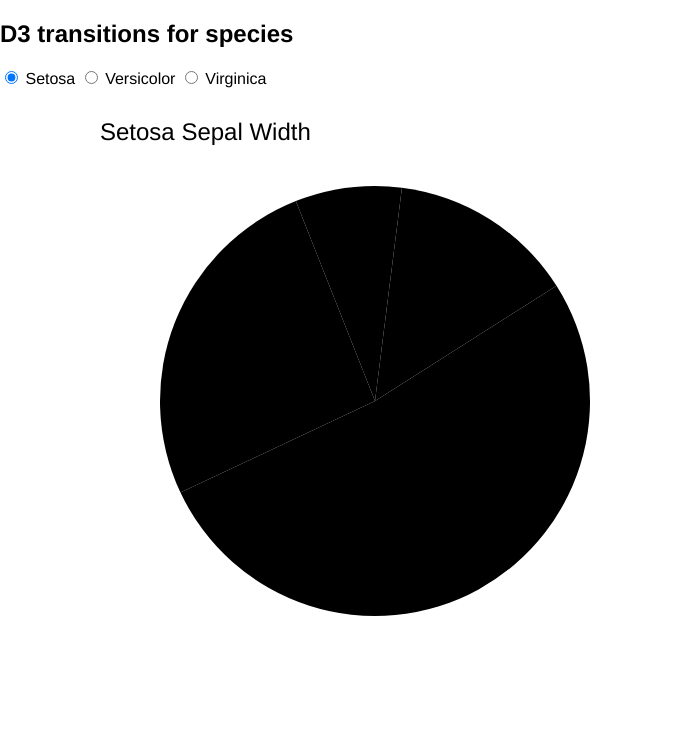
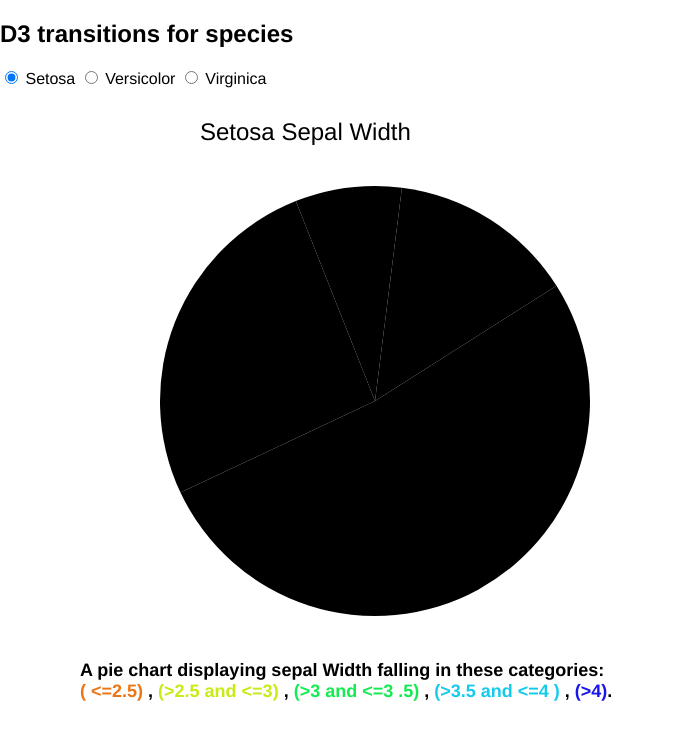
Before and after one commit to Madhuka/d3-visualization-demo, a website: page chart-transitions.html in a window 1280 px wide. Shown: the whole page, without its empty margins (0-673 px from the left). Drawn offline with Linux system fonts and the light colour scheme.

Commit message:
adding description interactive radio button with chart title

```diff
--- a/chart-transitions.html
+++ b/chart-transitions.html
@@ -24,7 +24,14 @@
     #chartTitle {
         font-size: 24px;
         padding: 30px;
-		padding-left:100px
+        padding-left: 200px;
+    }
+
+    #info {
+        font-size: 18px;
+        padding: 30px;
+        padding-left: 80px;
+        font-weight: bold;
     }
 </style>
 <script src="/js/lib/d3.v3.min.js"></script>
@@ -43,7 +50,19 @@
     <label for="rad3">Virginica</label>
     </br>
     <div id='chartTitle'>Setosa Sepal Width</div>
+
     <div id='chartDiv'></div>
+
+    <div id='info'> A pie chart displaying sepal Width falling in these categories: <br>
+        <font color="#EB7514">(
+            <=2.5) </font>,
+                <font color="#C8EB14">(>2.5 and
+                    <=3) </font>,
+                        <font color="#14EB51">(>3 and
+                            <=3 .5) </font>,
+                                <font color="#14CBEB">(>3.5 and
+                                    <=4 ) </font>,
+                                        <font color="#1814EB">(>4)</font>.</div>
 
 
 </body>
@@ -53,8 +72,9 @@
         count3 = 0,
         count4 = 0,
         count5 = 0;
-    var counter = [],dataContainer=[];
-	var type = ['Setosa','Versicolor','Virginica'];
+    var counter = [],
+        dataContainer = [];
+    var type = ['Setosa', 'Versicolor', 'Virginica'];
     //Data range (<=2.5), (>2.5 and <=3), (>3 and <= 3.5), (>3.5 and <= 4), (>4)
     var dataset = [{
         range: '<=2.5',
@@ -102,8 +122,9 @@
         setosaData = countRange(setosa);
         versicolorData = countRange(versicolor);
         virginicaData = countRange(virginica);
-		change(setosaData,'Setosa');
+        change(setosaData, 'Setosa');
         dataContainer = [setosaData, versicolorData, virginicaData];
+
         function countRange(dataArg) {
             var model;
             count1 = 0,
@@ -113,8 +134,6 @@
                 count5 = 0;
             for (var i = 0; i < dataArg.length; i++) {
                 model = countData(dataArg[i]);
-                //console.log(countData(versicolor[i]));
-                //console.log(countData(virginica[i]));
                 if (i == dataArg.length - 1) {
                     console.log(model);
                     return model;
@@ -220,20 +239,23 @@
         }); // store the initial angles
 
 
-    function change(data,name) {
-        $('#chartTitle').text(name +' Sepal Width');
+    function change(data, name) {
+        $('#chartTitle').text(name + ' Sepal Width');
         path.data(pie(data));
         path.transition().duration(650).attrTween("d", arcTween); // redraw the arcs
 
     }
 
-	var currentShow =0;
+    var currentShow = 0;
+
     function test() {
-if(currentShow==3){currentShow=0;}
+        if (currentShow == 3) {
+            currentShow = 0;
+        }
 
-$("#rad"+currentShow).prop("checked", true);
+        $("#rad" + currentShow).prop("checked", true);
         change(dataContainer[currentShow]);
-$('#chartTitle').text(type[currentShow] +' Sepal Width');
+        $('#chartTitle').text(type[currentShow] + ' Sepal Width');
         console.log('types[xc]');
         currentShow++;
     }
```
Lines whose indentation alone changed are shown as unchanged.
